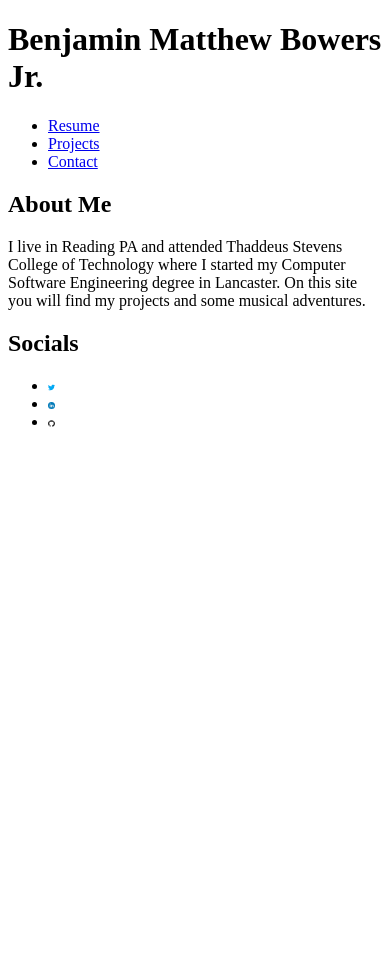
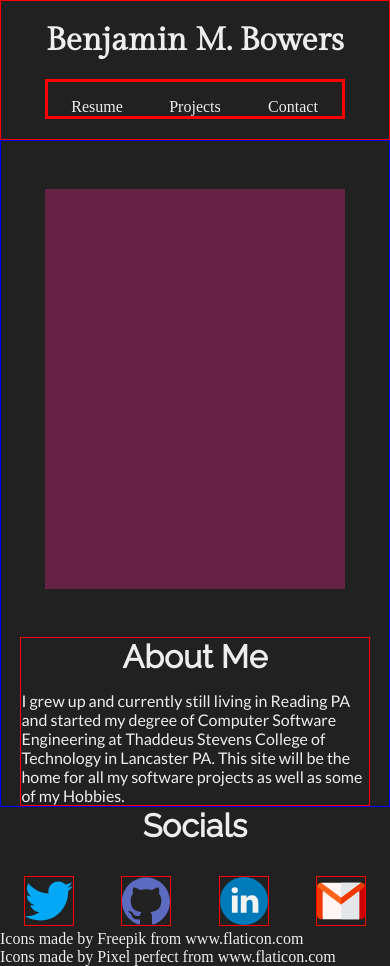
Before and after one commit to BenBowersJr/BenBowersJr.github.io, a plain HTML site: page index.html in a window 390 px wide. Before the commit the page ends 844 px from the top, so only its background shows below. Drawn offline with Linux system fonts and the light colour scheme.

Commit message:
some styling and responsiveness work

```diff
--- a/assets/styles.css
+++ b/assets/styles.css
@@ -0,0 +1,91 @@
+* {
+  margin: 0;
+  padding: 0;
+  box-sizing: border-box;
+}
+
+body {
+  background-color: #212121;
+  color: #eeeeee;
+}
+header {
+  display: flex;
+  justify-content: space-between;
+  align-items: center;
+  padding: 20px;
+
+  border: solid 1px red;
+}
+main {
+  display: flex;
+  flex-direction: column;
+  align-items: center;
+
+  border: solid blue 1px;
+}
+h1 {
+  font-family: 'Gilda Display', serif;
+}
+h2 {
+  font-family: 'Raleway', serif;
+  font-size: 2em;
+  text-align: center;
+  margin-bottom: 1rem;
+}
+ul {
+  display: flex;
+  justify-content: space-between;
+  list-style: none;
+  width: 300px;
+
+  border: solid red;
+}
+li {
+  display: flex;
+  width: 100%;
+  justify-content: center;
+}
+a {
+  text-decoration: none;
+  color: #eee;
+  padding-top: 1em;
+}
+a:hover {
+  text-decoration: underline;
+}
+p {
+  font-family: 'Lato', serif;
+}
+.image-container {
+  display: flex;
+  justify-content: space-around;
+}
+footer img {
+  width: 50px;
+
+  border: solid red 1px;
+}
+.placeholder {
+  background-color: #624;
+  height: 400px;
+  width: 300px;
+  margin: 3em auto;
+}
+.about-me-container {
+  width: 90%;
+  margin: auto 0px;
+
+  border: solid red 1px;
+}
+/* Mobile Styles */
+@media only screen and (max-width: 600px) {
+  body {
+    background-color: #212121;
+  }
+  header {
+    flex-direction: column;
+  }
+  h1 {
+    margin-bottom: 20px;
+  }
+}
--- a/index.html
+++ b/index.html
@@ -5,10 +5,15 @@
     <meta name="viewport" content="width=device-width, initial-scale=1.0" />
     <link rel="stylesheet" href="assets/styles.css" />
     <title>Ben Bowers Jr.</title>
+    <link rel="preconnect" href="https://fonts.gstatic.com" />
+    <link
+      href="https://fonts.googleapis.com/css2?family=Gilda+Display&family=Lato:ital,wght@0,100;0,300;0,400;0,700;0,900;1,100;1,300;1,400;1,700;1,900&family=Raleway&display=swap"
+      rel="stylesheet"
+    />
   </head>
   <body>
     <header>
-      <h1>Benjamin Matthew Bowers Jr.</h1>
+      <h1>Benjamin M. Bowers</h1>
       <nav>
         <ul>
           <li><a href="resume.html">Resume</a></li>
@@ -18,29 +23,26 @@
       </nav>
     </header>
 
-
     <main>
-      <h2>About Me</h2>
-      <p>
-        I live in Reading PA and attended Thaddeus Stevens College of Technology
-        where I started my Computer Software Engineering degree in Lancaster. On
-        this site you will find my projects and some musical adventures.
-      </p>
+      <div class="placeholder"></div>
+      <div class="about-me-container">
+        <h2>About Me</h2>
+        <p>
+          I grew up and currently still living in Reading PA and started my degree of Computer Software Engineering at Thaddeus Stevens College of Technology in Lancaster PA. This site will be the home for all my software projects as well as some of my Hobbies.
+        </p>
+      </div>
     </main>
 
     <footer>
       <h2>Socials</h2>
-      <ul>
-        <li>
-          <a href=""><img src="assets/images/001-twitter.svg" style="width: 2%"/></a>
-        </li>
-        <li>
-          <a href=""><img src="assets/images/009-linkedin.svg" style="width: 2%"/></a>
-        </li>
-        <li>
-          <a href=""><img src="assets/images/008-github.svg" style="width: 2%"/></a>
-        </li>
-      </ul>
+      <div class="image-container">
+        <a href="https://twitter.com/xXlilbean22Xx"><img src="assets/images/001-twitter.svg" alt="twitter logo" style="width: 50px;"></a>
+        <a href="https://github.com/BenBowersJr"><img src="assets/images/004-github.svg" alt="github logo"></a>
+        <a href=""><img src="assets/images/003-linkedin.svg" alt="linkedin logo"></a>
+        <a href="mailto:benbowersjr.22@gmail.com"><img src="assets/images/002-gmail.svg" alt=""></a>
+      </div>
+      <div>Icons made by <a href="https://www.flaticon.com/authors/freepik" title="Freepik">Freepik</a> from <a href="https://www.flaticon.com/" title="Flaticon">www.flaticon.com</a></div><div>Icons made by <a href="https://www.flaticon.com/authors/pixel-perfect" title="Pixel perfect">Pixel perfect</a> from <a href="https://www.flaticon.com/" title="Flaticon">www.flaticon.com</a></div>
+
     </footer>
   </body>
 </html>
```
Also changed, not shown: projects.html (+6 -4 lines), resume.html (+3 -2 lines), assets/Images/002-gmail.svg (renamed from assets/Images/005-gmail.svg), assets/Images/002-instagram.svg (deleted), assets/Images/003-linkedin.svg (renamed from assets/Images/009-linkedin.svg), assets/Images/004-github.svg (added), assets/Images/007-youtube.svg (deleted), assets/Images/008-github.svg (deleted), homepage.txt (deleted), projects.txt (deleted), resume.txt (deleted), 1 other file.
